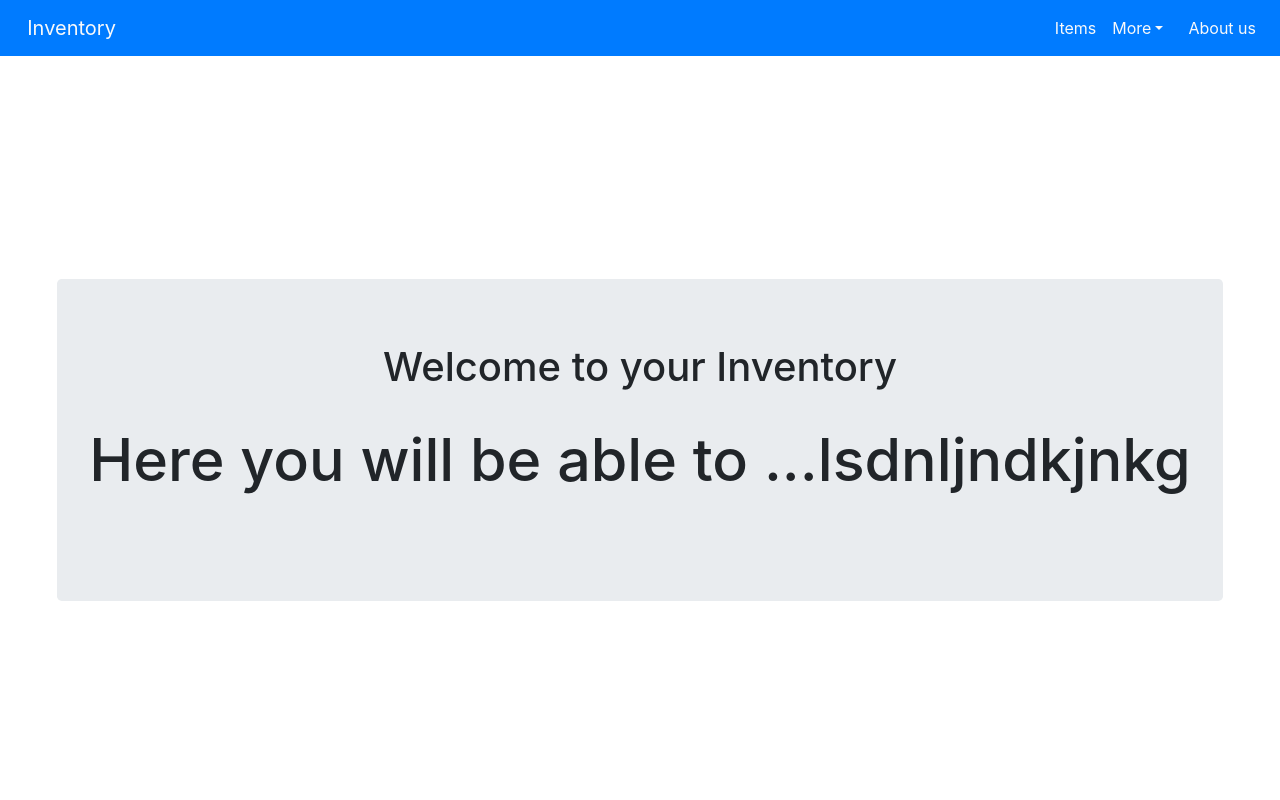
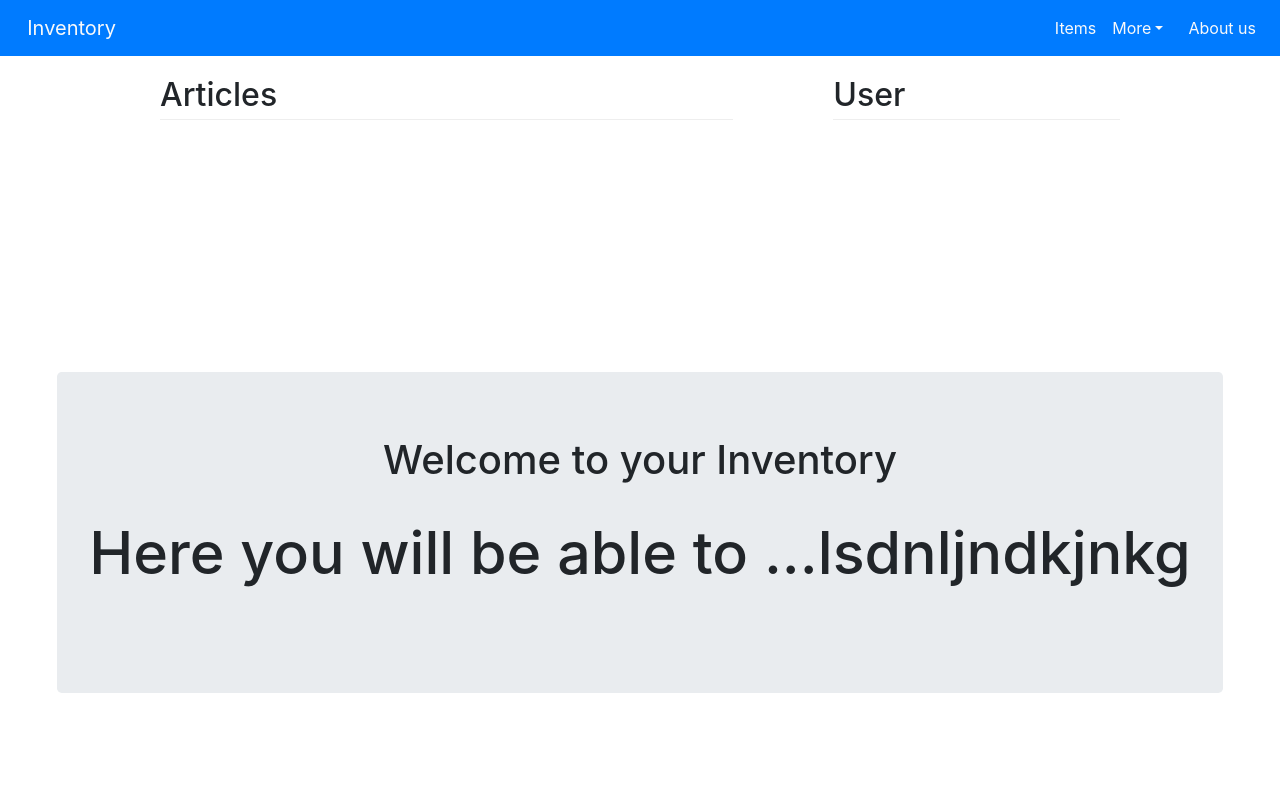
Before and after one commit to Nauhl/Proyecto-inventario, a Next.js app: page / in a window 1280 px wide. Shown: the top 800 px of the page. Built offline with nearby package versions, Linux system fonts and the light colour scheme; no server answers.

Commit message:
skeleton components

```diff
--- a/components/lists/CategoriesList.js
+++ b/components/lists/CategoriesList.js
@@ -16,7 +16,6 @@ export default function CategoriesList(props) {
             <tr>
               <th>Name</th>
               <th>Description</th>
-              <th>Image</th>
               <th>SubCategory</th>
               <th>Action</th>
             </tr>
@@ -26,7 +25,6 @@ export default function CategoriesList(props) {
               <tr key={category._id}>
                 <td>{category.name}</td>
                 <td>{category.description}</td>
-                <td>{category.pictures}</td>
                 <td>{Object.keys(category.subCategories).length}</td>
                 <td>
                   <button type="button" className="btn btn-warning" data-toggle="modal" data-target="#staticBackdrop">Edit</button>
--- /dev/null
+++ b/components/skeleton_components/articles.js
@@ -0,0 +1,13 @@
+import React from 'react';
+import styles from '../../styles/Home.module.css';
+
+const Articles = () => {
+    return (
+        <div className="articles">
+            <h2 className={styles.h2}>Articles</h2>
+        </div>
+
+    )
+}
+
+export default Articles;
--- /dev/null
+++ b/components/skeleton_components/user.js
@@ -0,0 +1,23 @@
+import React, {useEffect, useState} from 'react';
+import styles from '../../styles/Home.module.css';
+
+const User = () => {
+    const [profile, setProfile] = useState(null);
+
+    useEffect(() => {
+        setTimeout( async () => {
+            const res = await fetch('http://jsonplaceholder.typicode.com/users/1');
+            const data = await res.json();
+            setProfile(data);
+        }, 5000)
+    })
+
+    return (
+        <div className="user">
+            <h2 className={styles.h2}>User</h2>
+        </div>
+
+    )
+}
+
+export default User;
--- a/src/pages/_app.js
+++ b/src/pages/_app.js
@@ -4,6 +4,9 @@ import Head from "next/head";
 import "bootstrap/dist/css/bootstrap.min.css";
 import NavBar from "../../components/NavBar";
 import Footer from "../../components/Footer";
+import Articles from "../../components/skeleton_components/articles";
+import User from "../../components/skeleton_components/user";
+import styles from '../../styles/Home.module.css';
 
 export default function MyApp({ Component, pageProps }) {
 
@@ -27,6 +30,10 @@ export default function MyApp({ Component, pageProps }) {
       </Head>
 
       <NavBar />
+      <div className={styles.content}>
+      <Articles />
+      <User />
+      </div>
       <Component {...pageProps} />
       <Footer />
 
--- a/styles/Home.module.css
+++ b/styles/Home.module.css
@@ -172,3 +172,24 @@
   justify-content: center;
   align-items: center;
 }
+
+/*.header h1 {
+  max-width: 1200px;
+  margin: 0 auto;
+}*/
+
+.h2 {
+  padding-bottom: 5px;
+  border-bottom: 1px solid #eee;
+}
+
+/* width must be only 100% but if I do that I won't have the same result as the video tutorial*/
+.content {
+  width: 1000px;
+  max-width: 1200px;
+  margin: 0 auto;
+  padding: 20px;
+  display: grid;
+  grid-template-columns: 2fr 1fr;
+  gap: 100px;
+}
```
Also changed, not shown: components/modals/CategoryModal.js (+11 -29 lines).
